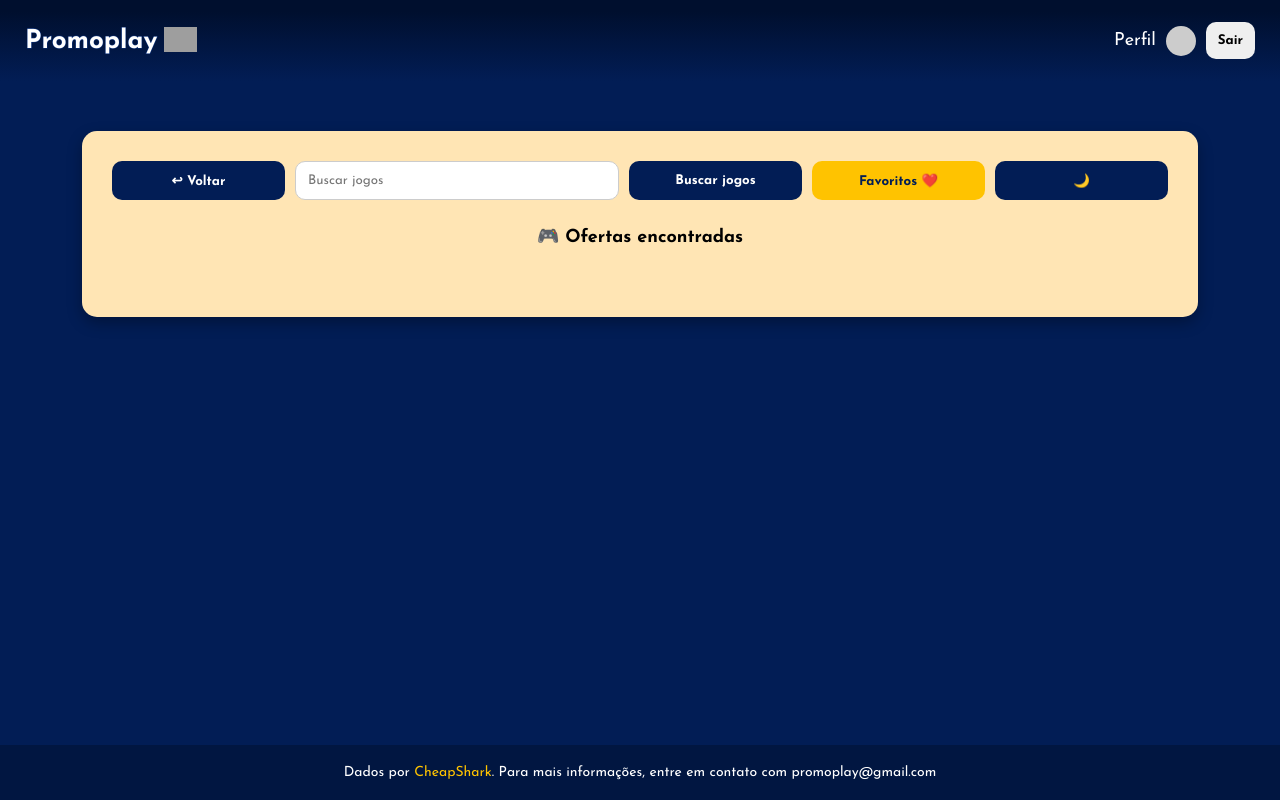
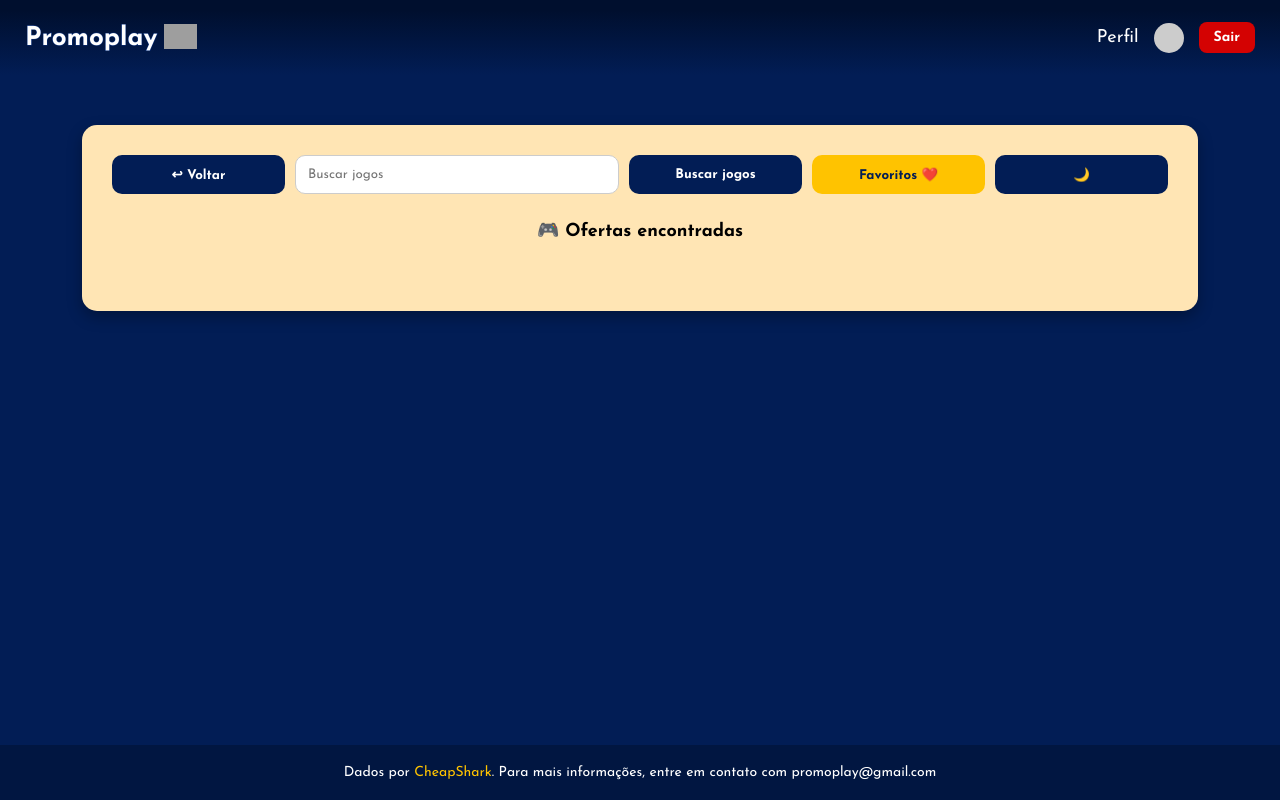
Before and after one commit to nathalimf/SITE-TEST-promoplay, a plain HTML site: page home.html in a window 1280 px wide. Drawn offline with Linux system fonts and the light colour scheme; no server answers; grey boxes are pictures that could not be loaded.

Commit message:
Update home.css

```diff
--- a/home.css
+++ b/home.css
@@ -1,7 +1,5 @@
-/* Importa fonte */
 @import url('https://fonts.googleapis.com/css2?family=Josefin+Sans:wght@400;600;700&display=swap');
 
-/* Reset */
 * {
   font-family: "Josefin Sans", sans-serif;
   margin: 0;
@@ -9,7 +7,6 @@
   box-sizing: border-box;
 }
 
-/* Corpo */
 body {
   background-color: #021D55;
   color: #fff;
@@ -19,19 +16,17 @@ body {
   transition: background 0.3s ease;
 }
 
-/* Cabeçalho */
 header {
   display: flex;
   justify-content: space-between;
   align-items: center;
   padding: 22px 25px;
   background: linear-gradient(-180deg, rgba(0, 15, 46, 1) 14%, rgba(2, 29, 85, 1) 100%);
-
 }
 
 header h1 {
   font-size: 23px;
-  -webkit-text-stroke: 1px #0A317D; /* Borda no texto */
+  -webkit-text-stroke: 1px #0A317D;
   paint-order: stroke fill;
   font-size: 26px;
 }
@@ -45,7 +40,7 @@ header h1 {
 .perfil {
   display: flex;
   align-items: center;
-  gap: 10px;
+  gap: 15px;
   font-size: 18px;
 }
 
@@ -54,10 +49,8 @@ header h1 {
   height: 30px;
   background: #ccc;
   border-radius: 50%;
-  top: -3px;
 }
 
-/* Container principal */
 .container {
   flex: 1;
   display: flex;
@@ -66,7 +59,6 @@ header h1 {
   padding: 50px 20px;
 }
 
-/* Caixa de busca e resultados */
 .search-box {
   background-color: #FFE5B4;
   color: #000;
@@ -78,13 +70,12 @@ header h1 {
   transition: background 0.3s ease, color 0.3s ease;
 }
 
-/* Barra de busca */
 .search-bar {
   display: flex;
   gap: 10px;
   flex-wrap: wrap;
   justify-content: center;
-  margin-bottom: 25px; /* espaço abaixo da barra */
+  margin-bottom: 25px;
 }
 
 .search-bar input {
@@ -100,7 +91,6 @@ header h1 {
   outline: none;
 }
 
-/* Botões */
 button {
   flex: 1;
   padding: 12px;
@@ -131,15 +121,13 @@ button:hover {
   transform: scale(1.05);
 }
 
-/* Título das seções */
 .ofertas-text {
   font-weight: bold;
   text-align: center;
-  margin: 20px 0; /* espaço acima e abaixo */
+  margin: 20px 0;
   font-size: 18px;
 }
 
-/* Grid de cards (jogos) */
 .cards {
   display: grid;
   grid-template-columns: repeat(auto-fit, minmax(250px, 300px));
@@ -148,7 +136,6 @@ button:hover {
   margin-top: 10px;
 }
 
-/* Card individual */
 .card {
   background-color: #021D55;
   color: #fff;
@@ -169,7 +156,6 @@ button:hover {
   margin-bottom: 10px;
 }
 
-/* Botão de favoritar */
 .fav-btn {
   position: absolute;
   top: 10px;
@@ -187,7 +173,6 @@ button:hover {
   color: red;
 }
 
-/* Preços */
 .price-old {
   text-decoration: line-through;
   color: #aaa;
@@ -201,7 +186,6 @@ button:hover {
   margin-bottom: 10px;
 }
 
-/* Botão comprar */
 .buy-btn {
   display: inline-block;
   padding: 10px 15px;
@@ -217,7 +201,6 @@ button:hover {
   color: #fff;
 }
 
-/* Dark Mode */
 .darkmode {
   background-color: #0a0a0a;
   color: #f0f0f0;
@@ -236,7 +219,6 @@ button:hover {
   background: #000;
 }
 
-/* Rodapé */
 footer {
   text-align: center;
   padding: 20px;
@@ -253,3 +235,20 @@ footer a {
 footer a:hover {
   text-decoration: underline;
 }
+
+#btnLogout {
+  padding: 8px 15px;
+  flex: initial;
+  width: auto;
+  background-color: #d40202;
+  color: white;
+  border: none;
+  border-radius: 8px;
+  font-weight: bold;
+  font-size: 14px;
+  cursor: pointer;
+}
+
+#btnLogout:hover {
+  background-color: #ab0303;
+}
```
